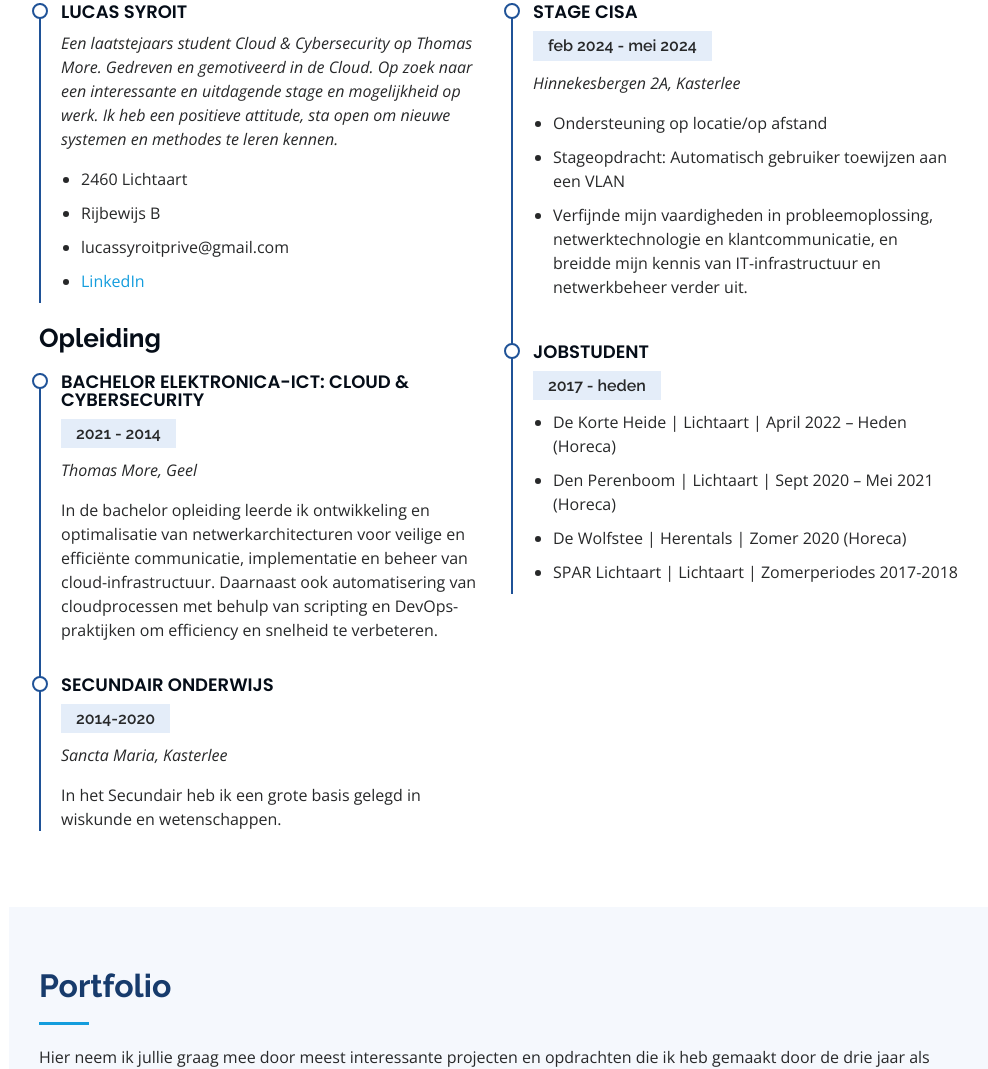
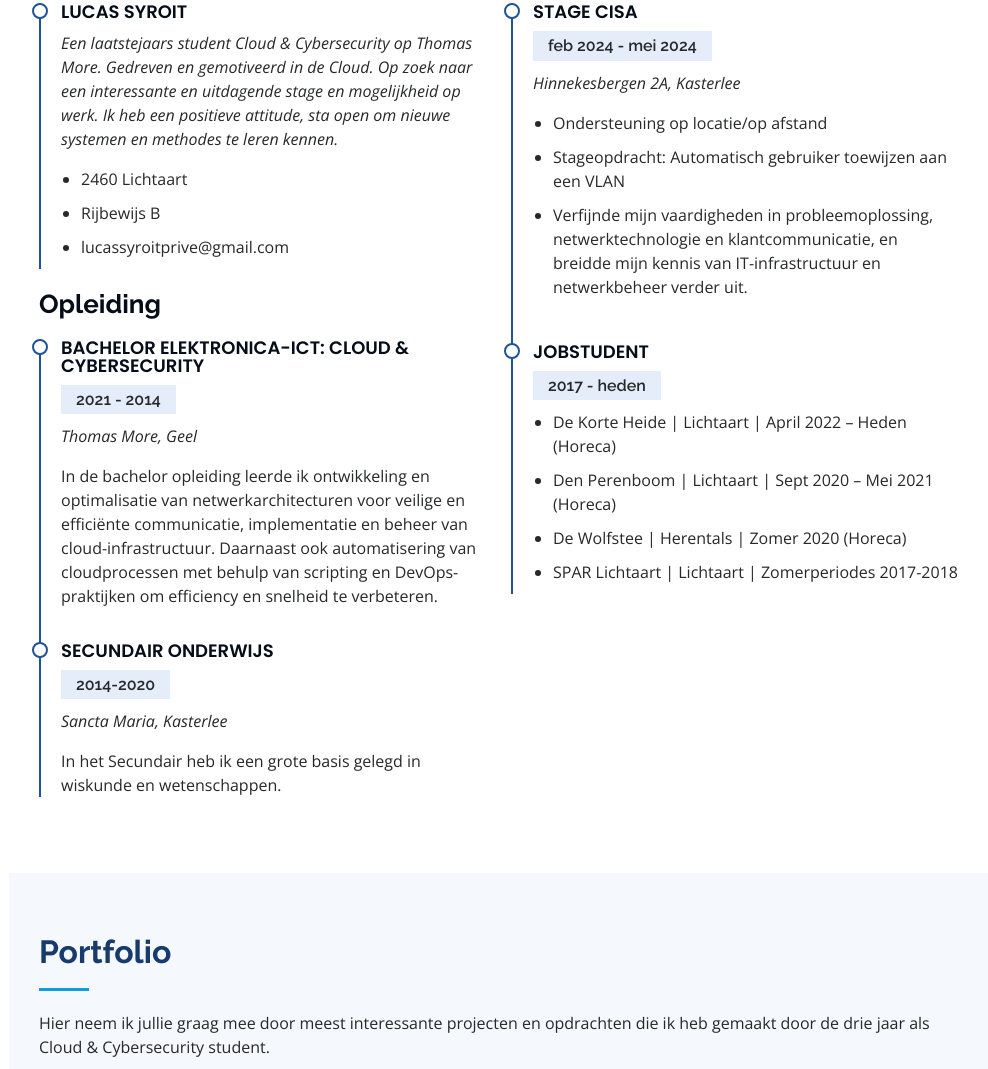
Before and after one commit to lucassyroit/Bachelor-portfolio-LS, a plain HTML site: page index.html in a window 1280 px wide. Shown: the part 2117-3186 px from the top of the page, without its empty margins (291-1279 px from the left). Drawn offline with nearby package versions, Linux system fonts and the light colour scheme.

Commit message:
Final Push

```diff
--- a/index.html
+++ b/index.html
@@ -204,7 +204,6 @@
                 <li>2460 Lichtaart</li>
                 <li>Rijbewijs B</li>
                 <li>lucassyroitprive@gmail.com</li>
-                <li><a href="https://www.linkedin.com/in/lucas-syroit-313b93254" target="_blank">LinkedIn</a></li>
               </ul>
             </div>
 
```
